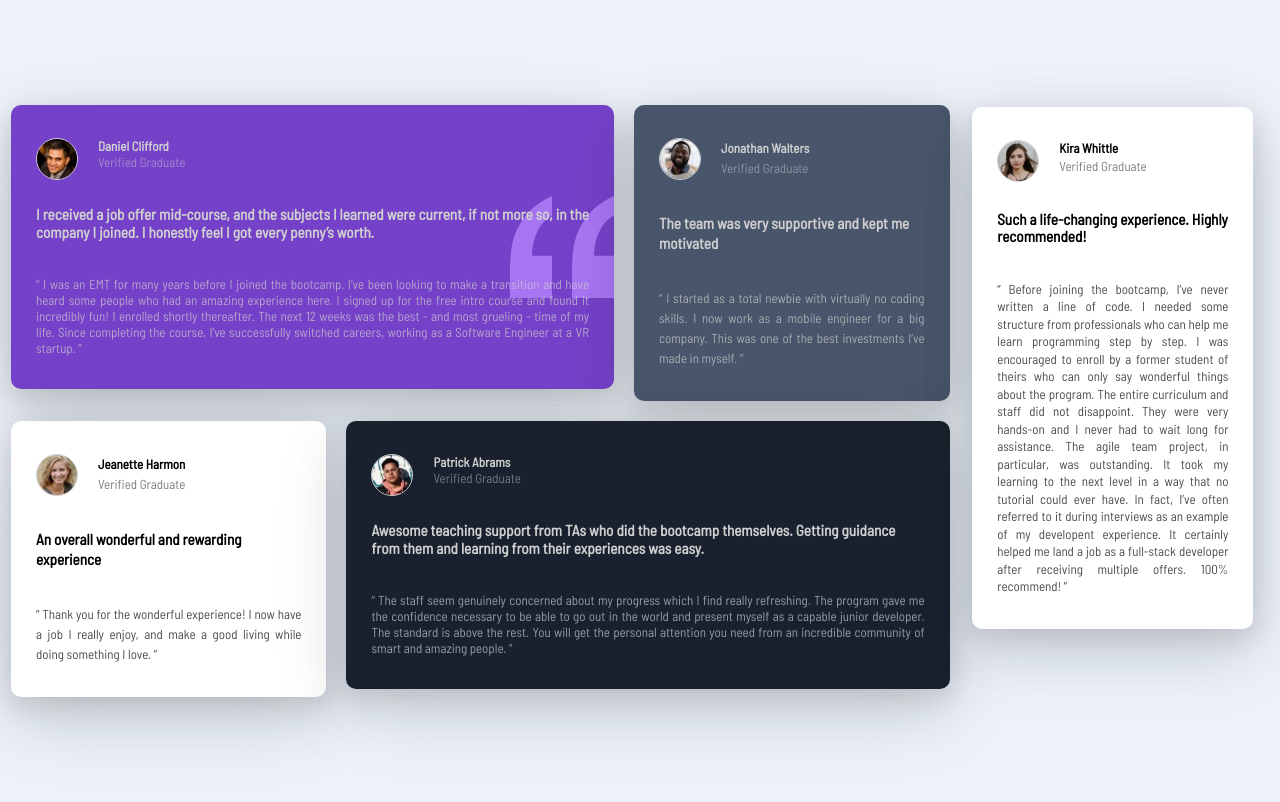
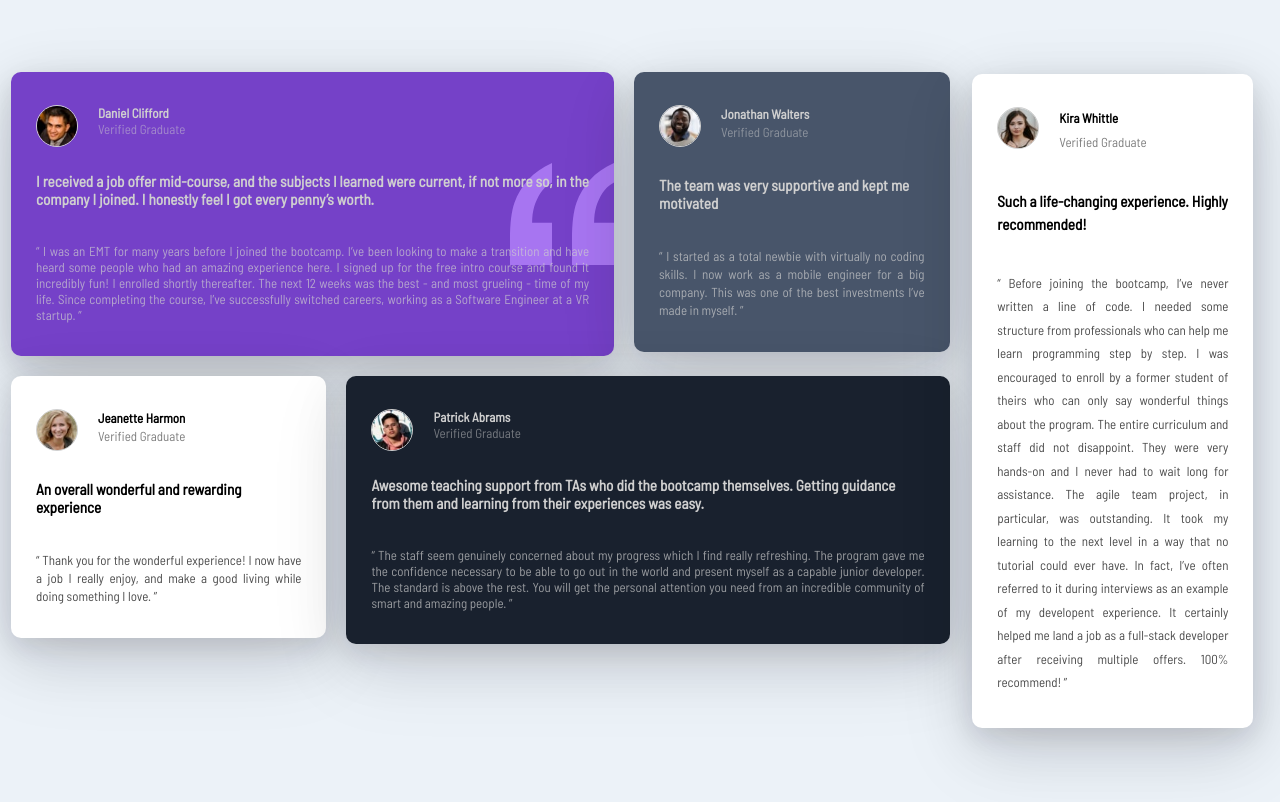
Before and after one commit to Jfkay531/Jfkay531-testimonial-grid-section, a plain HTML site: page index.html in a window 1280 px wide. Drawn offline with Linux system fonts and the light colour scheme.

Commit message:
Update style.css

```diff
--- a/style.css
+++ b/style.css
@@ -119,14 +119,14 @@
 
 
      .secondDiv{
-       line-height: 20px;
+       line-height: 18px;
      }
      .thirdDiv{
-      line-height: 20px;
+      line-height: 18px;
      }
 
        .right {
-         line-height: 17.5px;
+         line-height: 23.5px;
          margin-right: 1%;
          width: 22%;
          padding: 1%;
```
